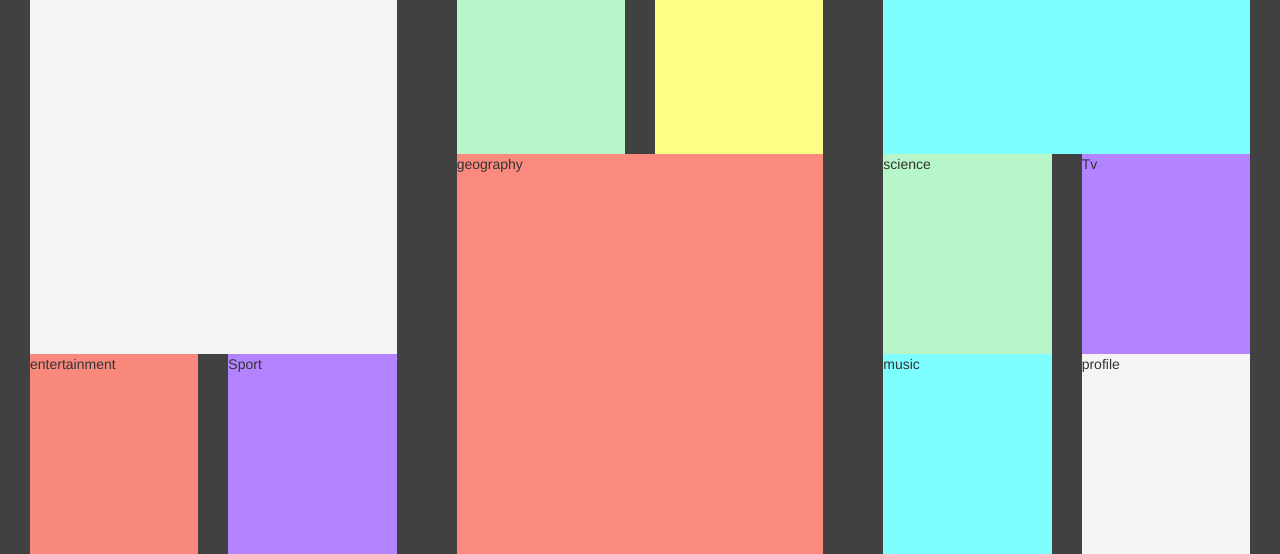
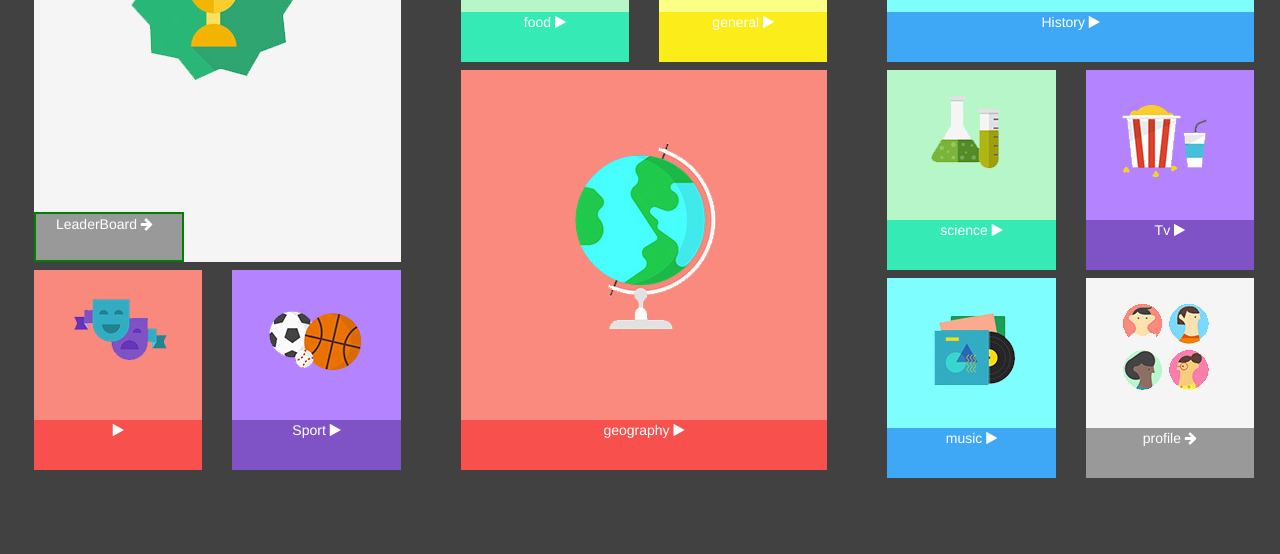
Before and after one commit to stephds01/Semaine6-SimplonLine, a plain HTML site: page maquette/index.html in a window 1280 px wide. Shown: the part 278-832 px from the top of the page. After the commit the page ends 800 px from the top, so only its background shows below. Drawn offline with nearby package versions, Linux system fonts and the light colour scheme.

Commit message:
sauvegarde de l'inté de la maquette

```diff
--- a/maquette/index.html
+++ b/maquette/index.html
@@ -4,6 +4,7 @@
         <title>Intégration maquette Bootstrap </title>
         <!-- Latest compiled and minified CSS -->
         <link rel="stylesheet" href="https://maxcdn.bootstrapcdn.com/bootstrap/3.3.5/css/bootstrap.min.css" integrity="sha512-dTfge/zgoMYpP7QbHy4gWMEGsbsdZeCXz7irItjcC3sPUFtf0kuFbDz/ixG7ArTxmDjLXDmezHubeNikyKGVyQ==" crossorigin="anonymous">
+        <link rel="stylesheet" href="https://maxcdn.bootstrapcdn.com/font-awesome/4.4.0/css/font-awesome.min.css">
         <link rel="stylesheet" href="style.css" type="text/css" />
         <meta charset="utf-8">
     </head>
@@ -18,77 +19,126 @@
             </header>
             <div class="clear"></div>
 
-            <main>
+            <main class="ls-main">
 
                 <div class="row">
 
                         <!--1st col-->
-                        <div class="col-md-4 col-lg-4 col-1">
+                        <div class="col-md-4 col-lg-4">
 
                             <div class="col-md-12">
-                                <div class=" leaderBoard">
-                                    leaderBoard
+                                <div class="leaderBoard marge box">
+                                    <img src="images/loaderboard.png" alt="loaderboard" height="164" width="168" />
+                                    <div class="lien">
+                                        <p>LeaderBoard
+                                        <span><i class="fa fa-arrow-right"></i></span></p>
+                                    </div>
                                 </div>
                             </div>
                             <div class="col-md-6">
-                                <div class="entertainment">
-                                    entertainment
+                                <div class="entertainment marge box">
+                                    <img src="images/entertainment.png" alt="entertainment" width="116" height="66"></img>
+                                    <div>
+                                        <p>entertainment</p>
+                                        <p><i class="fa fa-play"></i></p>
+                                    </div>
                                 </div>
                             </div>
                             <div class="col-md-6">
-                                <div class="sport">
-                                    Sport
+                                <div class="sport marge box">
+                                    <img src="images/sport.png" alt="sport"></img>
+                                    <div>
+                                        <p>Sport
+                                        <i class="fa fa-play"></i></p>
+                                    </div>
                                 </div>
                             </div>
                         </div>
 
 
                         <!--2nd col-->
-                        <div class="col-md-4 col-lg-4 col-2">
+                        <div class="col-md-4 col-lg-4">
 
                             <div class="col-md-6">
-                                <div class="food">
-                                food
+                                <div class="food marge box">
+                                    <img src="images/food.png" alt="food" />
+                                    <div>
+                                        <p>food
+                                        <i class="fa fa-play"></i></p>
+                                    </div>
                                 </div>
                             </div>
                             <div class="col-md-6">
-                                <div class="general">
-                                    general
+                                <div class="general marge box">
+                                    <img src="images/general.png" alt="general" />
+                                    <div>
+                                        <p>general
+                                        <i class="fa fa-play"></i></p>
+                                    </div>
                                 </div>
                             </div>
                             <div class="col-md-12">
-                                <div class="geography">
-                                    geography
+                                <div class="geography marge box">
+                                    <img src="images/geography.png" alt="geography"></img>
+                                    <div>
+                                        <p>geography
+                                        <i class="fa fa-play"></i></p>
+                                    </div>
                                 </div>
                             </div>
 
                         </div>
 
                         <!--3th col-->
-                        <div class="col-md-4 col-lg-4 col-3">
+                        <div class="col-md-4 col-lg-4">
                             <div class="col-md-12">
-                                <div class="history">
-                                    History
+                                <div class="history marge box">
+                                    <img src="images/history.png" alt="history" />
+                                    <div>
+                                        <p>History
+                                        <i class="fa fa-play"></i></p>
+                                    </div>
+
                                 </div>
                             </div>
                             <div class="col-md-6">
-                                <div class="science">
-                                    science
+                                <div class="science marge box">
+                                    <img src="images/science.png" alt="science" />
+                                    <div>
+                                        <p>science
+                                        <i class="fa fa-play"></i></p>
+                                    </div>
+
                                 </div>
                             </div>
                             <div class="col-md-6">
-                                <div class="tv">
-                                    Tv
+                                <div class="tv marge box">
+                                    <img src="images/tv.png" alt="tv"></img>
+                                    <div>
+                                        <p>Tv
+                                        <i class="fa fa-play"></i></p>
+                                    </div>
+
                                 </div>
                             </div>
                             <div class="col-md-6">
-                                <div class="music">
-                                    music
+                                <div class="music marge box">
+                                    <img src="images/music.png" alt="music" />
+                                    <div>
+                                        <p>music
+                                        <i class="fa fa-play"></i></p>
+                                    </div>
+
                                 </div>
                             </div>
                             <div class="col-md-6">
-                                <div class="profile">
-                                    profile
+                                <div class="profile marge box">
+                                    <img src="images/profile.png" alt="profile" />
+                                    <div>
+                                        <p>profile
+                                        <i class="fa fa-arrow-right"></i></p>
+                                    </div>
+
                                 </div>
                             </div>
                         </div>
--- a/maquette/style.css
+++ b/maquette/style.css
@@ -20,9 +20,13 @@ body {
 .ls-header {
     width: 100%;
     background-color: #37bbd2;
-
+    margin-bottom: 5px;
 }
 
+.ls-main {
+    margin: 0;
+    padding: 0;
+}
 
 
 
@@ -32,12 +36,6 @@ body {
 /*************************
     MODULE
 *************************/
-.ls-header img {
-    display: inline-block;
-    width: 61px;
-    /*vertical-align: middle;*/
-    margin: 20px 10px;
-}
 .ls-header .titre {
     display: inline-block;
     vertical-align: middle;
@@ -55,74 +53,175 @@ body {
     font-size: 36px;
 }
 
-
-
-
-
-
-
+.leaderBoard img, {
+    margin-top: 15%;
+}
 
 
 /*-------------------
+    COMMUN
+--------------------*/
+.marge {
+    margin: 4px;
+}
+
+.box {
+    position: relative;
+    text-align: center;
+
+
+}
+
+.box p {
+    position: absolute;
+    bottom: 0;
+    left: 0;
+
+    width: 100%;
+    height: 50px;
+    background-color: #999999;
+    color: white;
+    margin: 0;
+
+}
+
+.box img {
+    margin-top: 15%;
+}
+/*-------------------
     MAIN
 ---------------------*/
-/*.box {*/
-/*    display: inline-block;*/
-/*}*/
-
-/*.col-1 {*/
-/*    width: 33%;*/
-/*}*/
-
 .leaderBoard {
     width: 100%;
     height: 400px;
     background-color: #f5f5f5;
 
+    text-align: center;
 }
+.leaderBoard .lien{
+    background-color: #999999;
+    display: inline-block;
+}
+
+.ls-main .lien {
+    text-align: left;
+}
+
+
+.lien p {
+    padding-left: 20px;
+    width: 150px;
+    vertical-align: middle;
+    display: inline-block;
+    border: 2px green solid;
+}
+
+.ls-main .lien p:child(2) {
+    /*padding-left: 80%;*/
+    color: red;
+    display: inline-block;
+        border: 2px red solid;
+
+}
+
+
+
 .entertainment {
+    width: 100%;
     height: 200px;
     background-color: #f9897d;
 }
+.entertainment p{
+    background-color: #f8504d;
+}
+
 
 .sport {
+    width: 100%;
     height: 200px;
     background-color: #b483ff;
+}
+.sport p{
+    background-color: #7f53c6;
 }
 
 
 .food {
+    width: 100%;
     height: 200px;
     background-color: #b7f6c9;
 }
+.food p{
+    background-color: #35eab5;
+}
+
+
 .general {
+    width: 100%;
     height: 200px;
     background-color: #fbff86;
 }
-.geography {
-    height: 400px;
-    background-color: #fa8a7e;
+.general p{
+    background-color: #fbed1a;
 }
 
 
 
+.geography {
+    width: 100%;
+    height: 400px;
+    background-color: #fa8a7e;
+}
+.geography p{
+    background-color: #f8504d;
+}
+
+
 .history {
+    width: 100%;
     height: 200px;
     background-color: #7efeff;
 }
+.history p{
+    background-color: #3ea8f6;
+}
+
+
 .science {
+    width: 100%;
     height: 200px;
     background-color: #b7f6c9;
 }
+.science p{
+    background-color: #35eab5;
+}
+
+
 .tv {
+    width: 100%;
     height: 200px;
     background-color: #b483ff;
 }
+.tv p{
+    background-color: #7f53c6;
+}
+
+
 .music {
+    width: 100%;
     height: 200px;
     background-color: #7efeff;
 }
+.music p{
+    background-color: #3ea8f6;
+}
+
+
 .profile {
+    width: 100%;
     height: 200px;
     background-color: #f5f5f5;
 }
+.profile p{
+    background-color: #999999;
+}
```
